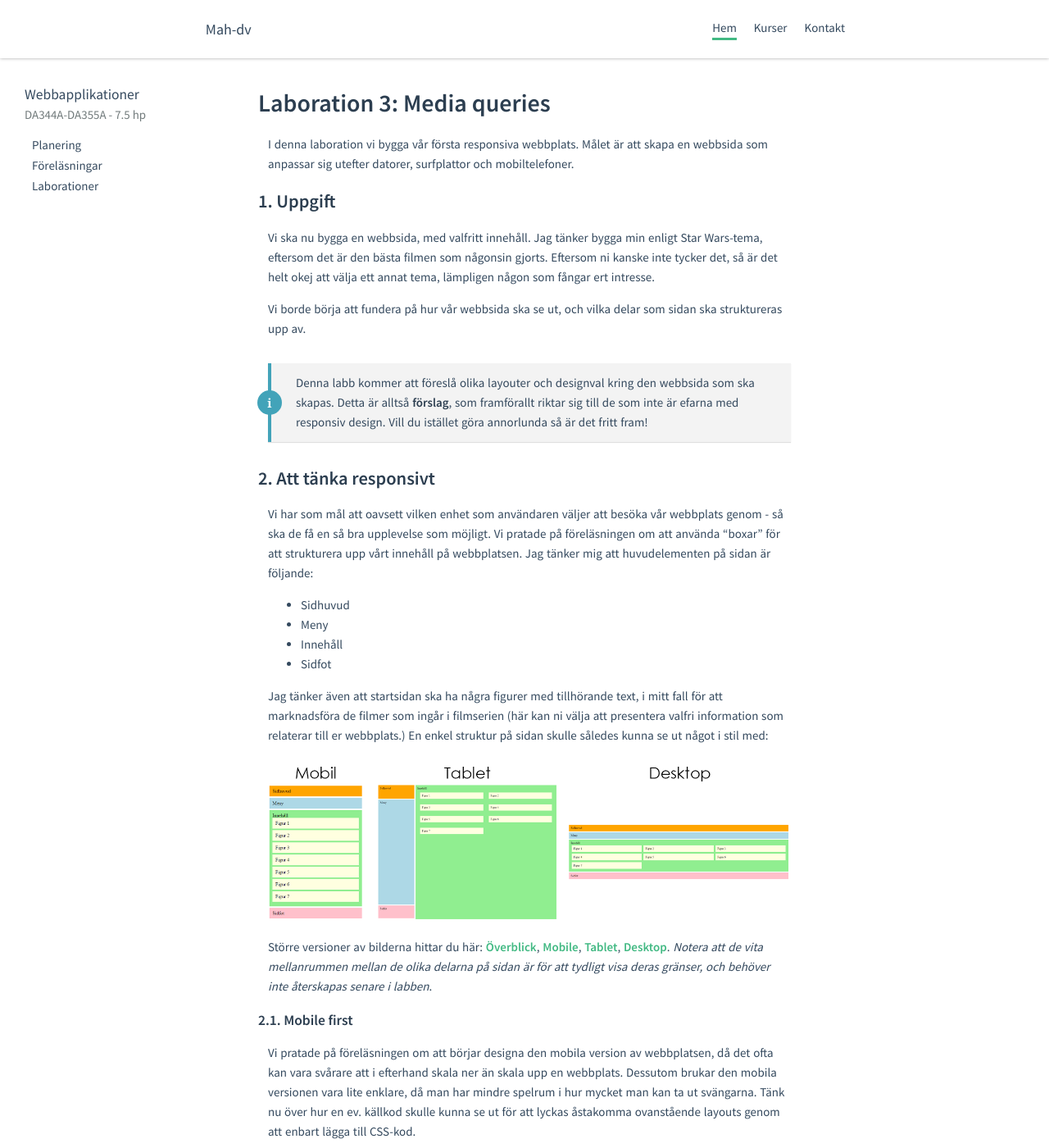
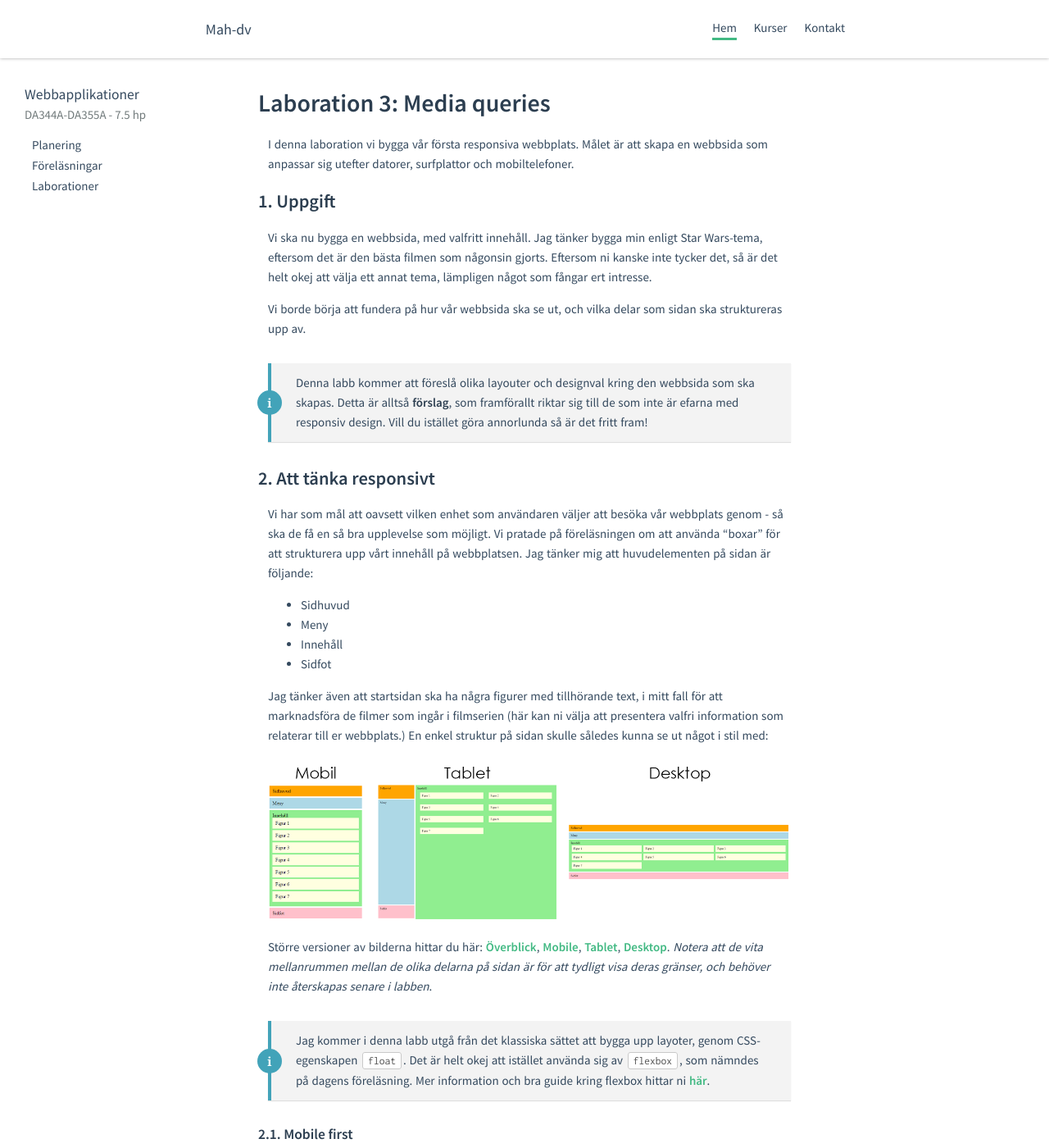
Before and after one commit to mau-dvmt/mah-dv.github.io, a Jekyll site: the page built from courses/da344a-da355a/exercises/ex7.md, in a window 1280 px wide and 1400 px high. Shown: the whole window at 82% size. Built offline with Jekyll 4.4.1, drawn with Linux system fonts in a browser that asks for light colours.

```diff
--- a/_data/da344a-da355a.yml
+++ b/_data/da344a-da355a.yml
@@ -58,7 +58,7 @@ menu:
          - name: Laboration 1d (APP) - Layout med CSS
          - name: Laboration 1e (APP/IA) - Intro JavaScript
          - name: Laboration 2 - Intro DOM
-#         - name: Laboration 3 - Media Queries
+         - name: Laboration 3 - Media Queries
 #         - name: Laboration 4 - Intro jQuery
 #         - name: Laboration 5 - LocalStorage m.m.
 #         - name: Laboration 6 - Responsiva ramverk
--- a/courses/da344a-da355a/exercises/ex7.md
+++ b/courses/da344a-da355a/exercises/ex7.md
@@ -9,7 +9,7 @@ I denna laboration vi bygga vår första responsiva webbplats. Målet är att sk
 
 ## 1. Uppgift
 
-Vi ska nu bygga en webbsida, med valfritt innehåll. Jag tänker bygga min enligt Star Wars-tema, eftersom det är den bästa filmen som någonsin gjorts. Eftersom ni kanske inte tycker det, så är det helt okej att välja ett annat tema, lämpligen någon som fångar ert intresse.
+Vi ska nu bygga en webbsida, med valfritt innehåll. Jag tänker bygga min enligt Star Wars-tema, eftersom det är den bästa filmen som någonsin gjorts. Eftersom ni kanske inte tycker det, så är det helt okej att välja ett annat tema, lämpligen något som fångar ert intresse.
 
 Vi borde börja att fundera på hur vår webbsida ska se ut, och vilka delar som sidan ska struktureras upp av.
 
@@ -30,6 +30,9 @@ Jag tänker även att startsidan ska ha några figurer med tillhörande text, i
 ![Wireframes](5/wireframes.png)
 
 Större versioner av bilderna hittar du här: [Överblick](5/wireframes.png), [Mobile](5/mobile-wireframe.png), [Tablet](5/tablet-wireframe.png), [Desktop](5/desktop-wireframe.png). *Notera att de vita mellanrummen mellan de olika delarna på sidan är för att tydligt visa deras gränser, och behöver inte återskapas senare i labben*.
+
+Jag kommer i denna labb utgå från det klassiska sättet att bygga upp layoter, genom CSS-egenskapen `float`. Det är helt okej att istället använda sig av `flexbox`, som nämndes på dagens föreläsning. Mer information och bra guide kring flexbox hittar ni [här](https://css-tricks.com/snippets/css/a-guide-to-flexbox/).
+{: .info}
 
 ### 2.1. Mobile first
 
```
Also changed, not shown: courses/da344a-da355a/plan.md (+1 -1 lines).
